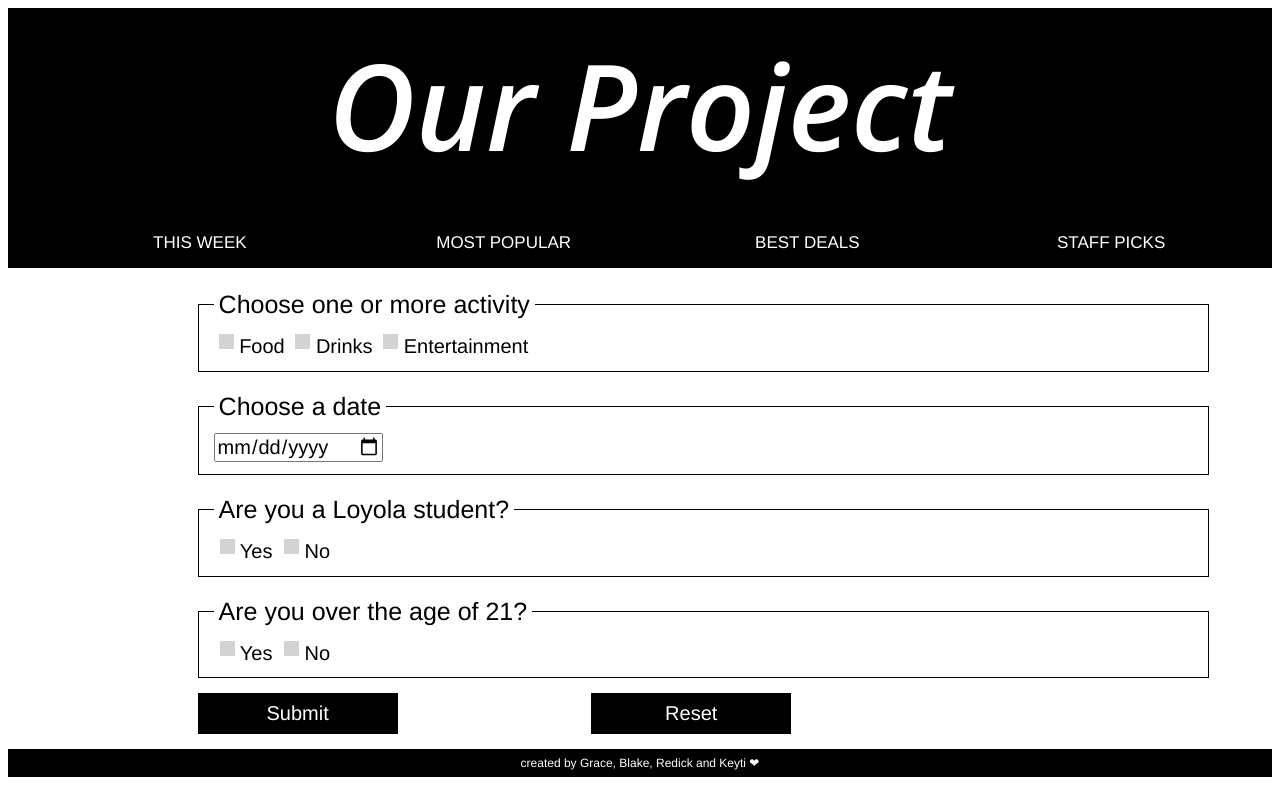
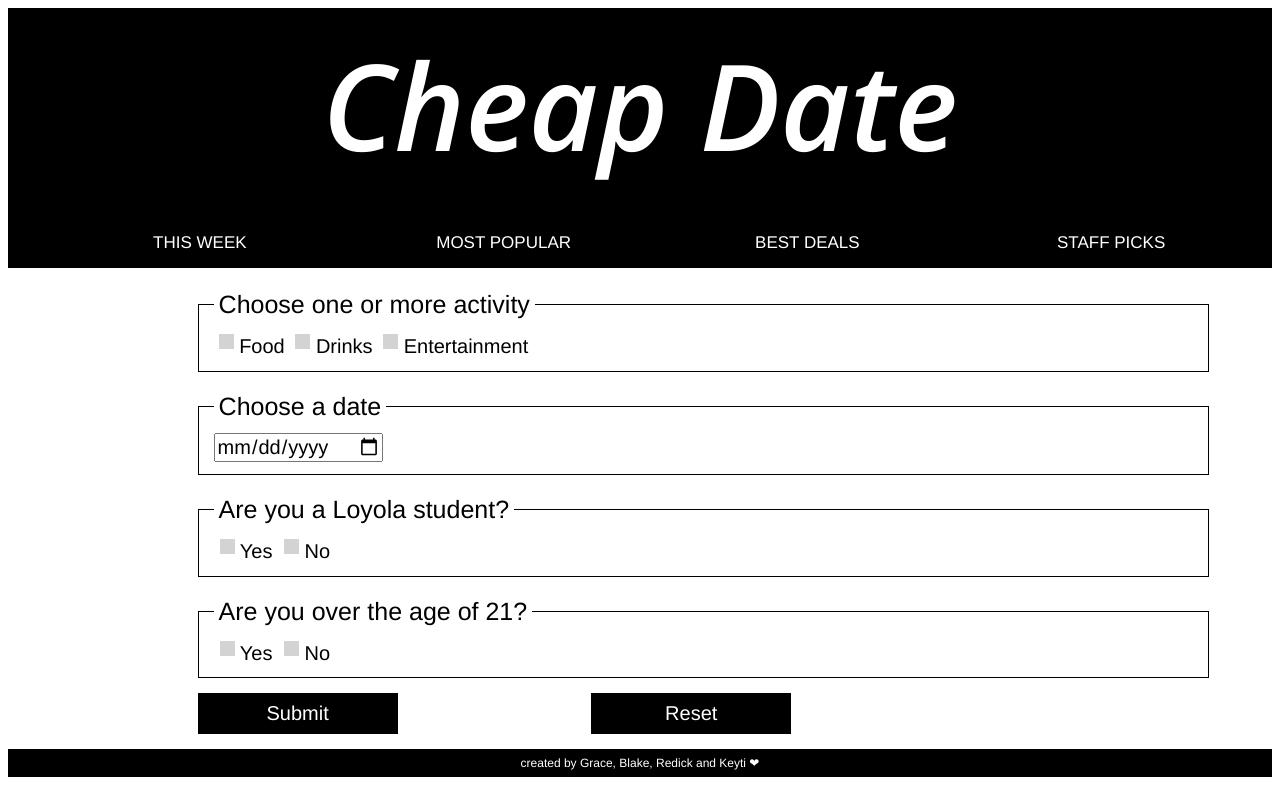
Before and after one commit to mbchambliss/groupProject, a plain HTML site: page UI.html in a window 1280 px wide. Drawn offline with nearby package versions, Linux system fonts and the light colour scheme.

Commit message:
Tweeked a few HTML elements - changed proj name
Changed project name, updated a few elements - minimal changes

```diff
--- a/UI.html
+++ b/UI.html
@@ -5,12 +5,12 @@
     <meta charset="UTF-8">
     <link rel="stylesheet" type="text/css" href="frontpage.css">
     <link href="https://fonts.googleapis.com/css?family=Arimo|Open+Sans:600i" rel="stylesheet">
-    <title>324 Project</title>
+    <title>Cheap Date Application</title>
 </head>
 
 <body>
   <header>
-    <h3>Our Project</h3>
+    <h3>Cheap Date</h3>
     <nav>
       <ul>
         <li id="week"><a href="#">This Week</a>
```
